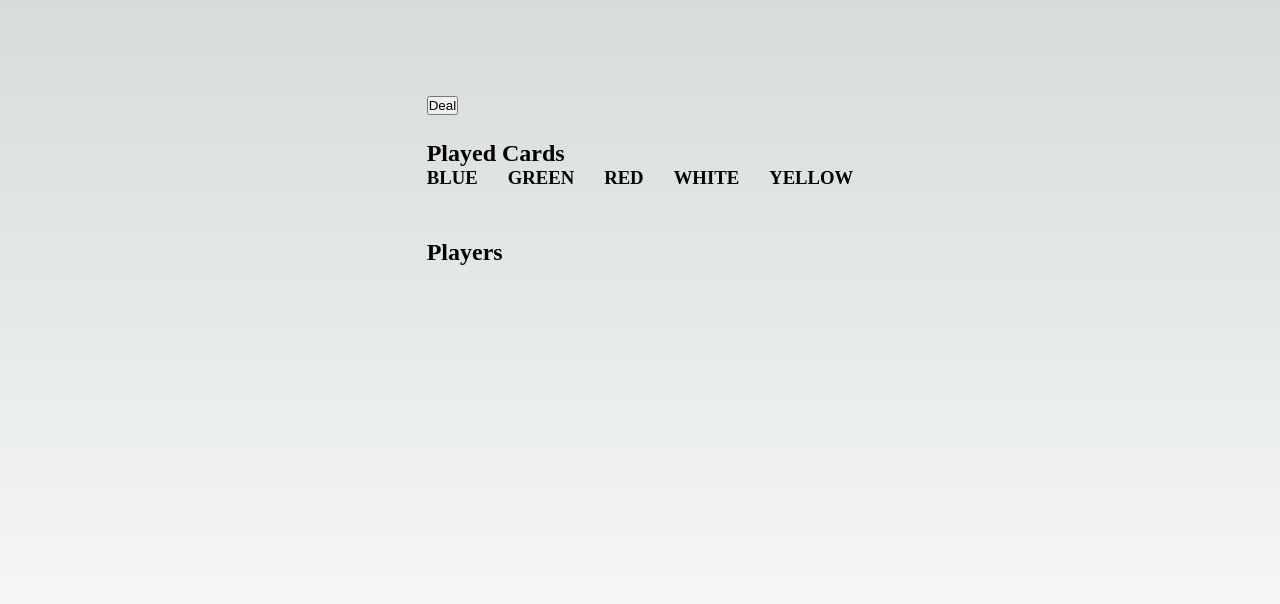
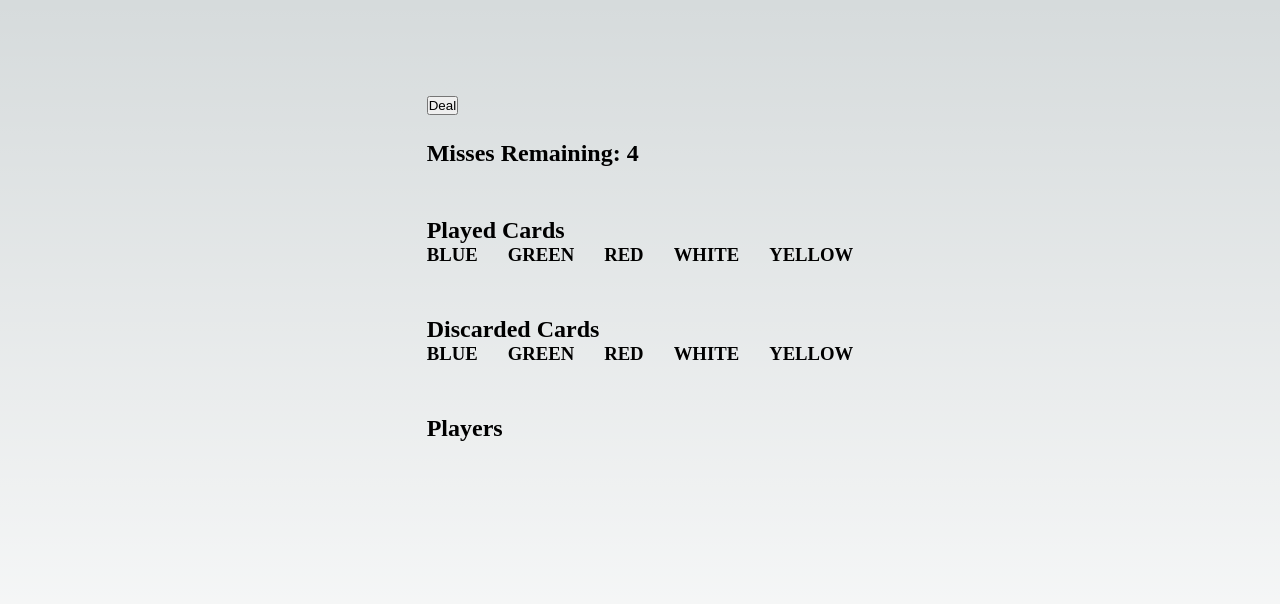
Before and after one commit to aturkewi/hanabi-frontend, a Next.js app: page / in a window 1280 px wide. Shown: the top 604 px of the page. Built offline with nearby package versions, Linux system fonts and the light colour scheme.

Commit message:
add logic for missing

```diff
--- a/components/Game.tsx
+++ b/components/Game.tsx
@@ -1,6 +1,5 @@
 import { useState } from "react"
 
-import Player from './Player'
 import { CardType, BLUE, GREEN, RED, WHITE, YELLOW } from "../utils/deckHelper"
 import { PlayerType } from "../utils/playerHelper"
 import { PlayedCardsType, playCard } from "../utils/playHelper"
@@ -15,7 +14,7 @@ import { Players } from "./Players"
 
 const Game = () => {
   // X deck
-  // played
+  // X played
   // discarded
   // current player
   // guess tokens
@@ -25,6 +24,12 @@ const Game = () => {
   const [deck, setDeck] = useState<CardType[]>([])
   const [players, setPlayers] = useState<PlayerType[]>([])
   const [playedCards, setPlayedCards] = useState<PlayedCardsType[]>({[BLUE]: [], [GREEN]: [], [RED]: [], [WHITE]: [], [YELLOW]: []})
+  const [discardedCards, setDiscardedCards] = useState<PlayedCardsType[]>({[BLUE]: [], [GREEN]: [], [RED]: [], [WHITE]: [], [YELLOW]: []})
+  const [misses, setMisses] = useState<number>(4)
+
+  const deprecateMisses = () => {
+    setMisses(misses - 1)
+  }
 
   const startGame = () => {
     const {deck, players} = start()
@@ -33,8 +38,7 @@ const Game = () => {
   }
 
   const handlePlayCard = (playedCard:CardType) => [
-    // handle playing a card
-    playCard({playedCards, playedCard, players, deck, setDeck, setPlayers, setPlayedCards})
+    playCard({playedCards, playedCard, players, deck, discardedCards, setDeck, setPlayers, setPlayedCards, setDiscardedCards, deprecateMisses})
   ]
 
   return(
@@ -42,7 +46,12 @@ const Game = () => {
       {players.length === 0 ? (
         <button onClick={startGame}>Deal</button>
       ) : ''}
-      <PlayedCards playedCards={playedCards}/>
+      <div className="module">
+      <h2>Misses Remaining: {misses}</h2>
+      </div>
+
+      <PlayedCards title='Played Cards' playedCards={playedCards}/>
+      <PlayedCards title='Discarded Cards' playedCards={discardedCards}/>
       <Players players={players} handlePlayCard={handlePlayCard}/>
     </div>
   )
--- a/components/PlayedCards.tsx
+++ b/components/PlayedCards.tsx
@@ -1,11 +1,11 @@
 import { Card } from "./Card"
 import { PlayedCardsType } from "../utils/playHelper"
 
-export const PlayedCards = ({playedCards}:{playedCards: PlayedCardsType[]}) => {
+export const PlayedCards = ({playedCards, title}:{playedCards: PlayedCardsType[], title: string}) => {
   return (
     <div className="module">
       <div className="row">
-        <h2>Played Cards</h2>
+        <h2>{title}</h2>
       </div>
       <div className="row">
         {Object.keys(playedCards).map(color => (
--- a/utils/playHelper.ts
+++ b/utils/playHelper.ts
@@ -11,36 +11,42 @@ interface Cards {
 }
 
 interface ActOnCard {
+  deprecateMisses: () => void;
   setDeck: (a: CardType[]) => void;
   setPlayers: (players: PlayerType[]) => void;
-  setPlayedCards: (playedCards: PlayedCardsType) => void;
+  setPlayedCards: (playedCards: PlayedCardsType[]) => void;
+  setDiscardedCards: (playedCards: PlayedCardsType[]) => void;
   players: PlayerType[];
+  discardedCards: PlayedCardsType[];
   deck: CardType[];
 }
 
 type ActOnCardType = Cards & ActOnCard
 
-export const playCard = ({playedCards, playedCard, players, deck, setDeck, setPlayers, setPlayedCards}: ActOnCardType) => {
+export const playCard = ({playedCards, discardedCards, playedCard, players, deck, setDeck, setPlayers, setPlayedCards, setDiscardedCards, deprecateMisses}: ActOnCardType) => {
   let currentPlayer = players.find(player => player.current) as PlayerType
   let hand = currentPlayer.hand
   if(isPlayable({playedCards, playedCard})){
     // add card to played cards
     setPlayedCards({...playedCards, [playedCard.color]: [...playedCards[playedCard.color], playedCard]})
-
-    // remove card from player hand
-    hand = hand.filter(card => card.id != playedCard.id)
   }else{
     // add card to discarded cards
+    setDiscardedCards({...discardedCards, [playedCard.color]: [...discardedCards[playedCard.color], playedCard ]})
     // signal to deprecate counter
+    deprecateMisses()
   }
+  // remove card from player hand
+  hand = hand.filter(card => card.id != playedCard.id)
+
   // draw new card
   const {randomCard, newDeck} = getRandomCard(deck)
   setDeck(newDeck)
+  hand = [...hand, randomCard]
+  currentPlayer = {...currentPlayer, hand}
 
   // change current player
-  hand = [...hand, randomCard]
-  currentPlayer = {...currentPlayer, hand}
   const newPlayerList = updatePlayers(players, currentPlayer)
+
   setPlayers(newPlayerList)
 }
 
```
